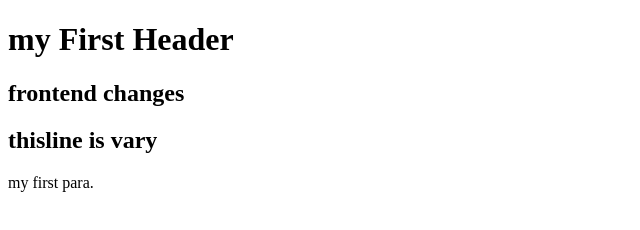
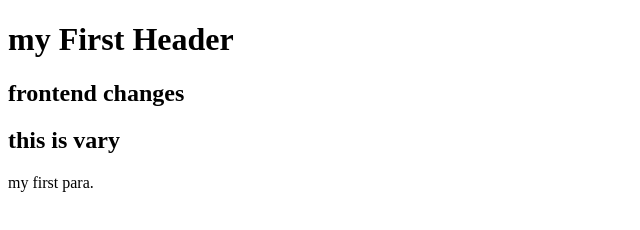
Before and after one commit to Bala-Dhanushya/sample2, a plain HTML site: page index.html in a window 1280 px wide. Shown: the full height of the page, 0-640 px from the left. Drawn offline with Linux system fonts and the light colour scheme.

Commit message:
fix:this is important

```diff
--- a/index.html
+++ b/index.html
@@ -4,7 +4,7 @@
 
 <h1>my First Header</h1>
 <h2>frontend changes</h2>
-<h2>thisline is vary</h2>
+<h2>this is vary</h2>
 <p>my first para.</p>
 
 </body>
```
